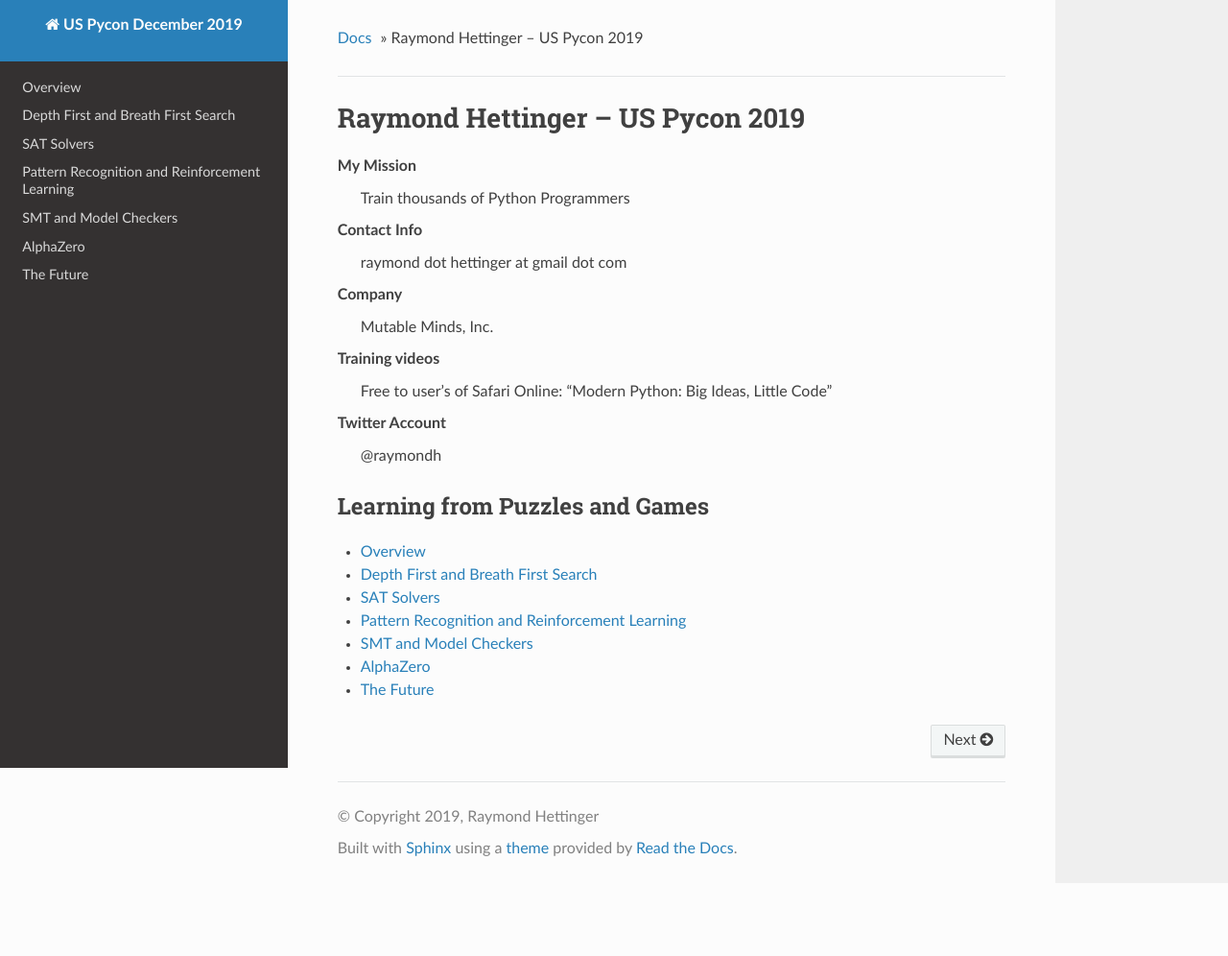
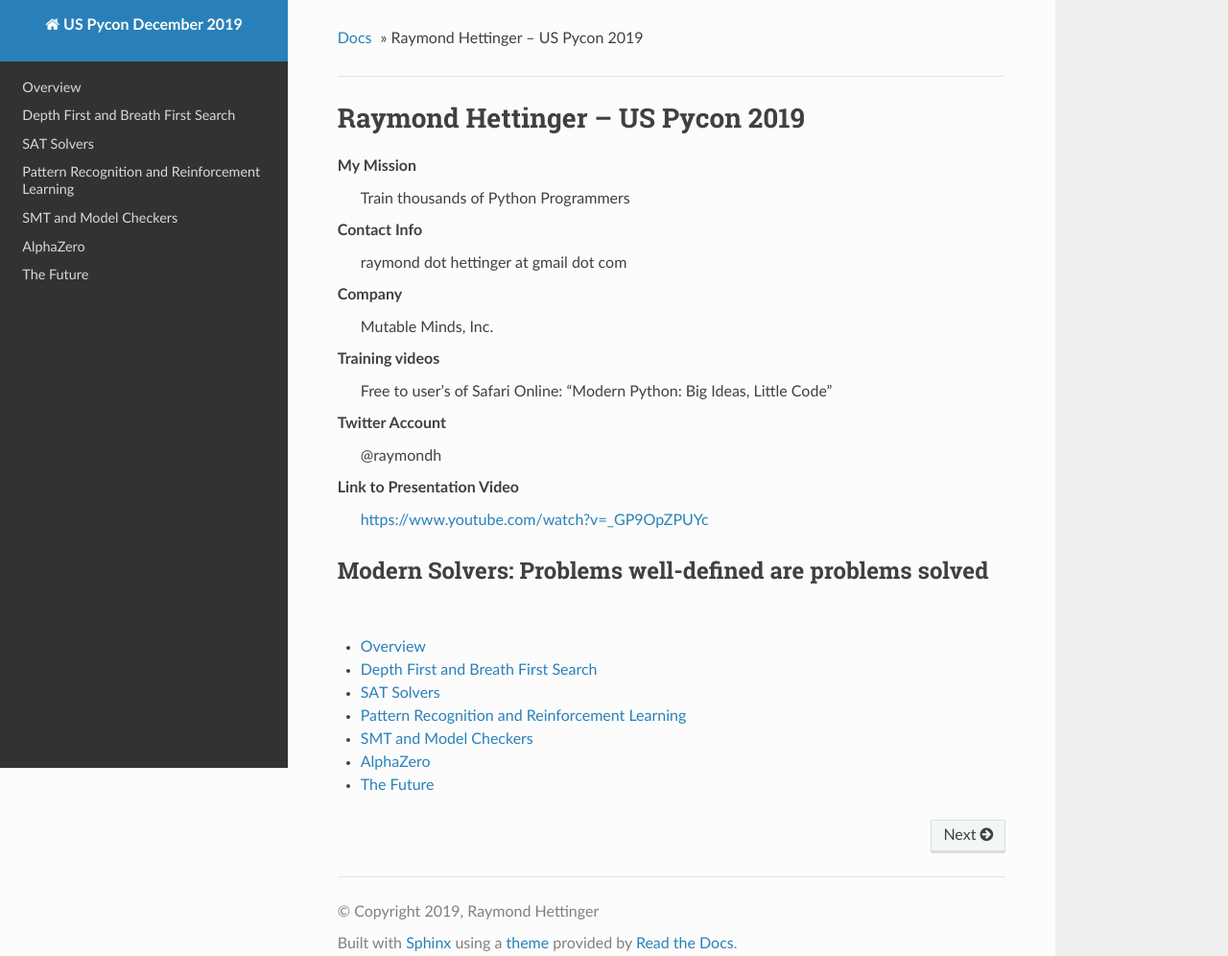
Before and after one commit to rhettinger/rhettinger.github.io, a plain HTML site: page index.html in a window 1280 px wide. Shown: the top 996 px of the page at 96% size. Before the commit the page ends 920 px from the top, so only its background shows below. Drawn offline with nearby package versions, Linux system fonts and the light colour scheme; some packages are replaced by stand-ins of ours.

Commit message:
Add backlink to YouTube video presentation

```diff
--- a/index.html
+++ b/index.html
@@ -154,9 +154,11 @@
 “Modern Python: Big Ideas, Little Code”</dd>
 <dt>Twitter Account</dt>
 <dd>&#64;raymondh</dd>
+<dt>Link to Presentation Video</dt>
+<dd><a class="reference external" href="https://www.youtube.com/watch?v=_GP9OpZPUYc">https://www.youtube.com/watch?v=_GP9OpZPUYc</a></dd>
 </dl>
-<div class="section" id="learning-from-puzzles-and-games">
-<h2>Learning from Puzzles and Games<a class="headerlink" href="#learning-from-puzzles-and-games" title="Permalink to this headline">¶</a></h2>
+<div class="section" id="modern-solvers-problems-well-defined-are-problems-solved">
+<h2>Modern Solvers: Problems well-defined are problems solved<a class="headerlink" href="#modern-solvers-problems-well-defined-are-problems-solved" title="Permalink to this headline">¶</a></h2>
 <div class="toctree-wrapper compound">
 <ul>
 <li class="toctree-l1"><a class="reference internal" href="overview.html">Overview</a></li>
```
